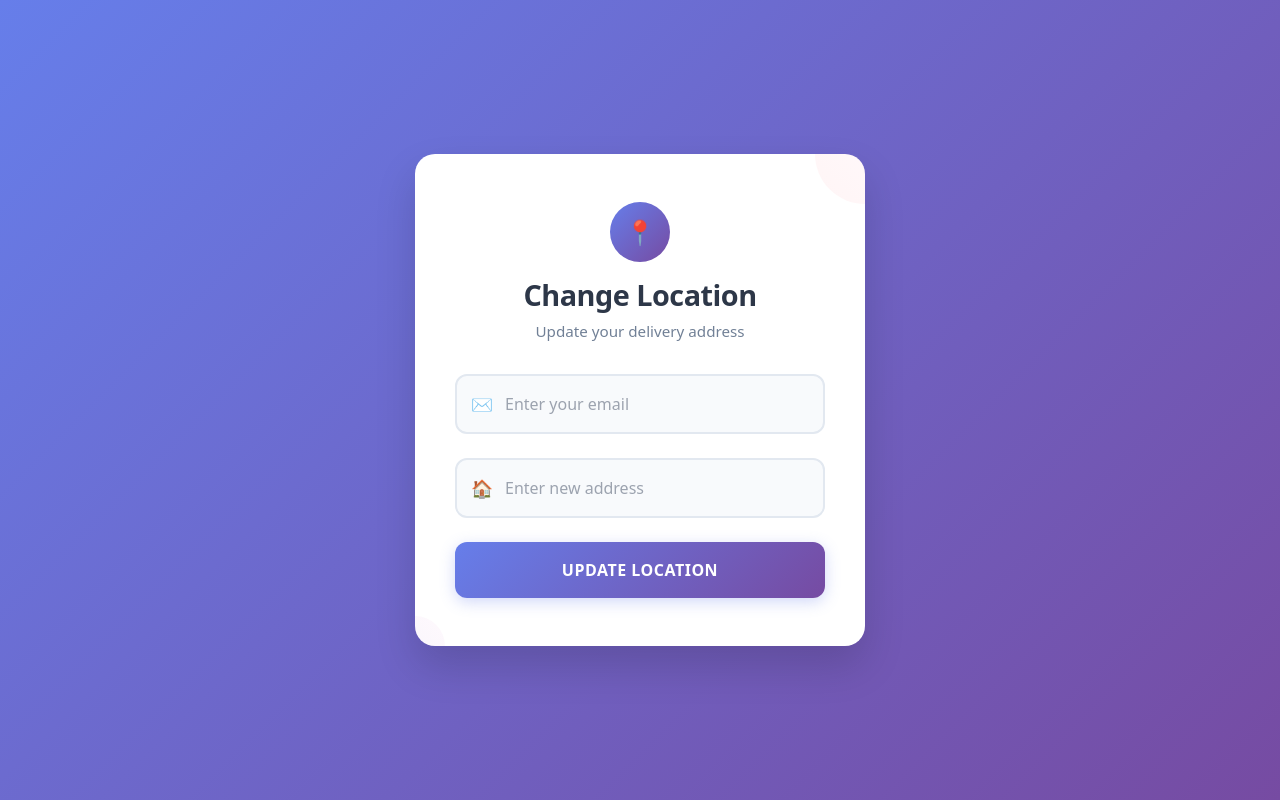
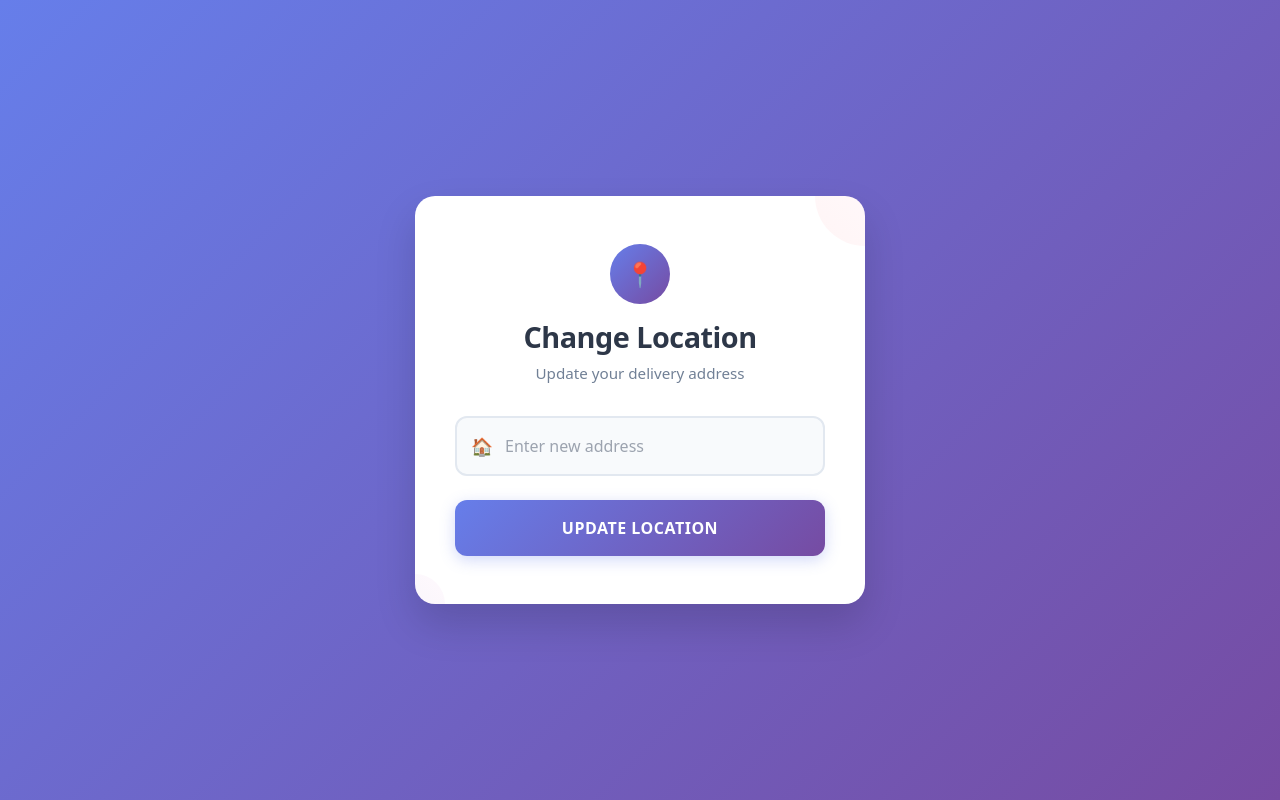
Before and after one commit to TrishaPal2004/AnrFurniture, a React (Create React App) app in the folder furniture12/: page /location in a window 1280 px wide. Built offline with nearby package versions, Linux system fonts and the light colour scheme.

Commit message:
Changes add to cart

```diff
--- a/furniture12/src/Pages/AddtoCart.js
+++ b/furniture12/src/Pages/AddtoCart.js
@@ -792,7 +792,7 @@ const AddtoCart = () => {
             borderTop: '2px solid #eee',
             marginTop: '12px'
           }}>
-            <span>Total Paid</span>
+            <span>Total to be Paid</span>
             <span>₹{orderDetails?.total.toLocaleString()}</span>
           </div>
         </div>
--- a/furniture12/src/Pages/Locationch.js
+++ b/furniture12/src/Pages/Locationch.js
@@ -28,7 +28,7 @@ const Location = () => {
           "Content-Type": "application/json",
         },
         body: JSON.stringify({
-          email: formData.email,
+          email: user.email,
           newAddress: formData.newLocation,
         }),
       });
@@ -135,47 +135,6 @@ const Location = () => {
           flexDirection: "column",
           gap: "1.5rem"
         }}>
-          <div style={{ position: "relative" }}>
-            <input
-              type="email"
-              name="email"
-              placeholder="Enter your email"
-              value={formData.email}
-              onChange={handleChange}
-              required
-              style={{
-                width: "100%",
-                padding: "1rem 1rem 1rem 3rem",
-                fontSize: "1rem",
-                border: "2px solid #e2e8f0",
-                borderRadius: "12px",
-                outline: "none",
-                transition: "all 0.3s ease",
-                backgroundColor: "#f8fafc",
-                boxSizing: "border-box"
-              }}
-              onFocus={(e) => {
-                e.target.style.borderColor = "#667eea";
-                e.target.style.backgroundColor = "white";
-                e.target.style.boxShadow = "0 0 0 3px rgba(102, 126, 234, 0.1)";
-              }}
-              onBlur={(e) => {
-                e.target.style.borderColor = "#e2e8f0";
-                e.target.style.backgroundColor = "#f8fafc";
-                e.target.style.boxShadow = "none";
-              }}
-            />
-            <div style={{
-              position: "absolute",
-              left: "1rem",
-              top: "50%",
-              transform: "translateY(-50%)",
-              fontSize: "1.1rem",
-              color: "#a0aec0"
-            }}>
-              ✉️
-            </div>
-          </div>
 
           <div style={{ position: "relative" }}>
             <input
```
